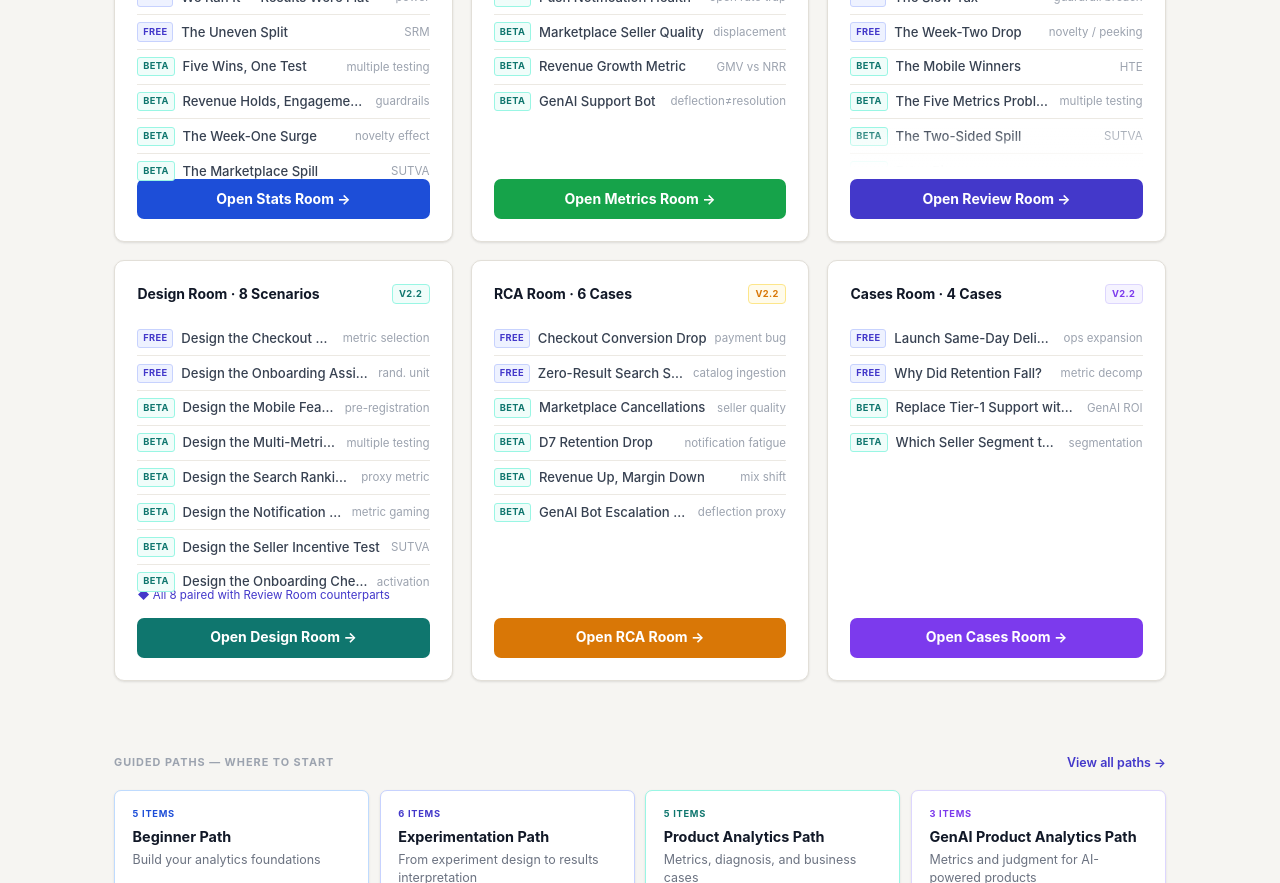
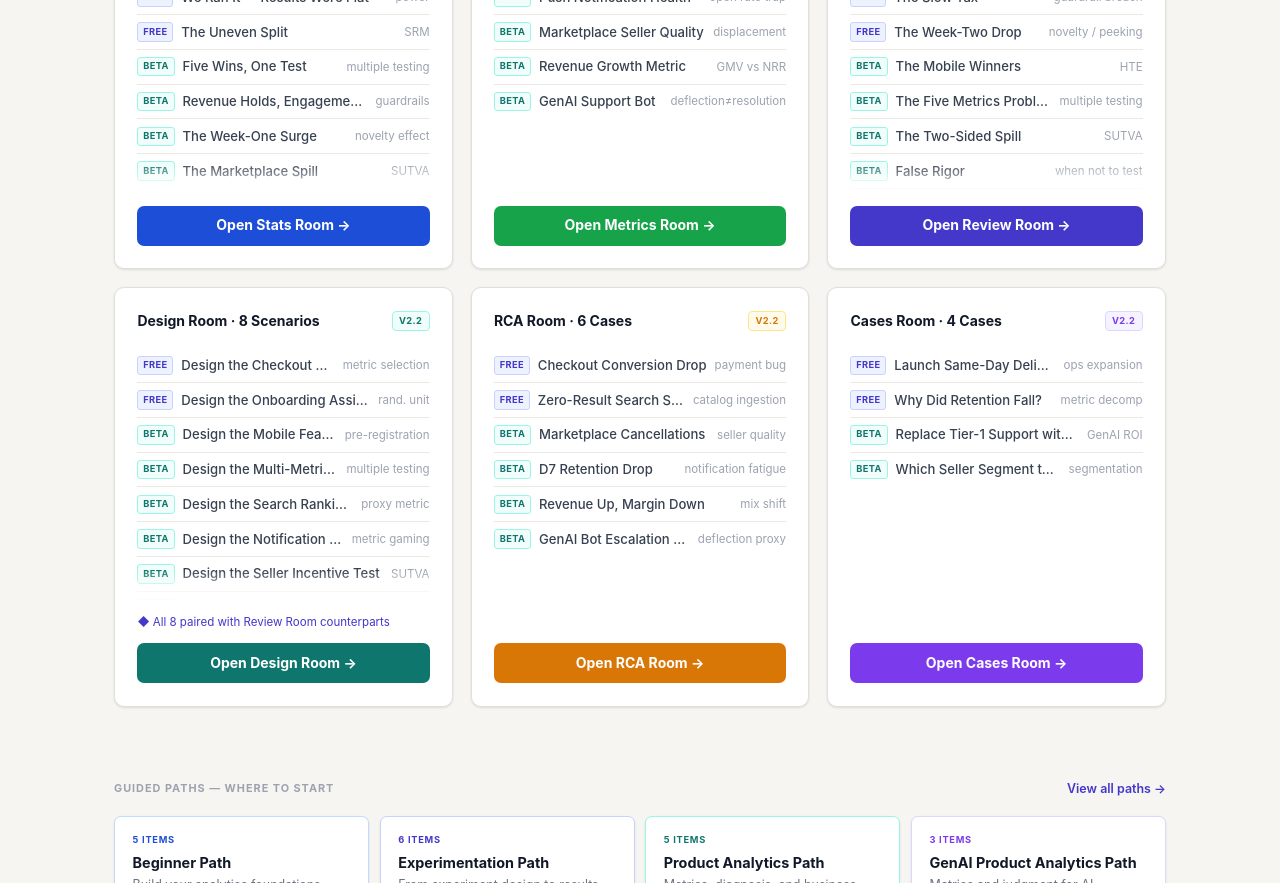
Before and after one commit to SidharthKriplani/experimentation-systems-lab, a React (Vite) app: page / in a window 1280 px wide. Shown: the part 1940-2823 px from the top of the page. Built offline with nearby package versions, Linux system fonts and the light colour scheme.

Commit message:
Fix Product Analytics Lab room card scrolling layout

```diff
--- a/src/index.css
+++ b/src/index.css
@@ -190,5 +190,13 @@ button { font-family: inherit; }
   color: var(--text-dim);
 }
 
+/* ── Room-list card scroll area — hide scrollbar, preserve scroll behavior ── */
+.room-list-scroll {
+  scrollbar-width: none; /* Firefox */
+}
+.room-list-scroll::-webkit-scrollbar {
+  display: none; /* Chrome, Safari, Edge */
+}
+
 /* ── Metric table — base table reset for the runner ─────────────────────── */
 table { border-collapse: collapse; }
--- a/src/pages/Home.jsx
+++ b/src/pages/Home.jsx
@@ -398,24 +398,31 @@ export function Home({ onNavigate, onStartScenario }) {
 }
 
 // ─── RoomList card ────────────────────────────────────────────────────────────
-// Equal-height cards: flex column layout with scrollable list body and
-// CTA button always pinned at the bottom.
-// Subtle fade gradient appears when list has more items than the visible window.
-const LIST_MAX_HEIGHT = '256px'; // ~8 item rows visible before scroll kicks in
+// Fixed-height card (420px) with three non-overlapping zones:
+//   1. Header — flex-shrink: 0
+//   2. Scroll area — flex: 1; min-height: 0  ← the critical pair for flex overflow
+//   3. Footer + CTA — flex-shrink: 0
+//
+// min-height: 0 overrides the flex default (auto) so the scroll area actually
+// shrinks when the card is constrained, enabling overflow-y: auto to work.
+// Scrollbar is hidden via .room-list-scroll CSS class (see index.css).
+// Fade gradient is always rendered as a scroll affordance hint.
 
 function RoomList({ label, labelColor, labelBg, labelBorder, items, btnColor, btnLabel, onOpen, footer }) {
-  const hasOverflow = items.length > 8;
-
   return (
     <div style={{
       background: 'var(--surface)', border: '1px solid var(--border)',
       borderRadius: 'var(--radius-lg)', padding: '1.4rem',
       boxShadow: 'var(--shadow-sm)',
       display: 'flex', flexDirection: 'column',
+      height: '420px',  /* fixed card height — all 6 cards same size */
     }}>
 
-      {/* ── Card header ── */}
-      <div style={{ display: 'flex', alignItems: 'center', justifyContent: 'space-between', marginBottom: '1rem' }}>
+      {/* ── Zone 1: Header ── */}
+      <div style={{
+        display: 'flex', alignItems: 'center', justifyContent: 'space-between',
+        marginBottom: '1rem', flexShrink: 0,
+      }}>
         <span style={{ fontWeight: 700, fontSize: '0.875rem', color: 'var(--text)' }}>{label}</span>
         <span style={{
           fontSize: '0.58rem', fontWeight: 700, color: labelColor,
@@ -424,20 +431,15 @@ function RoomList({ label, labelColor, labelBg, labelBorder, items, btnColor, bt
         }}>V2.2</span>
       </div>
 
-      {/* ── Scrollable list body with fade ── */}
-      <div style={{
-        position: 'relative',
-        marginBottom: footer ? '0.5rem' : '0.75rem',
-        /* flex: 1 intentionally omitted — list stays at natural height,
-           gap between list and button is handled by marginTop: auto on button */
-      }}>
-        <div style={{
-          overflowY: hasOverflow ? 'auto' : 'visible',
-          maxHeight: LIST_MAX_HEIGHT,
-          /* thin scrollbar */
-          scrollbarWidth: 'thin',
-          scrollbarColor: 'var(--border) transparent',
-        }}>
+      {/* ── Zone 2: Scroll area ── */}
+      {/* flex:1 + min-height:0 is the required pair — without min-height:0   */}
+      {/* the flex item refuses to shrink below content size and overflow:auto */}
+      {/* never activates. position:relative contains the fade overlay.        */}
+      <div style={{ flex: 1, minHeight: 0, position: 'relative' }}>
+        <div
+          className="room-list-scroll"
+          style={{ overflowY: 'auto', height: '100%' }}
+        >
           {items.map(([tier, title, concept], i) => (
             <div key={i} style={{
               display: 'flex', alignItems: 'center', gap: '0.5rem',
@@ -458,29 +460,24 @@ function RoomList({ label, labelColor, labelBg, labelBorder, items, btnColor, bt
             </div>
           ))}
         </div>
-
-        {/* Subtle bottom fade — shown only when list overflows */}
-        {hasOverflow && (
-          <div style={{
-            position: 'absolute', bottom: 0, left: 0, right: 0,
-            height: '2.5rem',
-            background: 'linear-gradient(to bottom, transparent, var(--surface))',
-            pointerEvents: 'none',
-          }} />
-        )}
+        {/* Subtle scroll-affordance fade — always rendered, pointer-events off */}
+        <div style={{
+          position: 'absolute', bottom: 0, left: 0, right: 0, height: '2rem',
+          background: 'linear-gradient(to bottom, transparent, var(--surface))',
+          pointerEvents: 'none',
+        }} />
       </div>
 
-      {/* ── Optional footer note ── */}
+      {/* ── Zone 3: Footer note + CTA ── */}
       {footer && (
         <div style={{
-          fontSize: '0.72rem', color: 'var(--accent)', marginBottom: '0.85rem',
+          fontSize: '0.72rem', color: 'var(--accent)',
+          marginTop: '0.65rem', flexShrink: 0,
           display: 'flex', alignItems: 'center', gap: '0.3rem',
         }}>
-          <span>{footer}</span>
+          {footer}
         </div>
       )}
-
-      {/* ── CTA — marginTop: auto pushes button to card bottom ── */}
       <button
         onClick={onOpen}
         style={{
@@ -488,7 +485,7 @@ function RoomList({ label, labelColor, labelBg, labelBorder, items, btnColor, bt
           background: btnColor, color: '#fff', border: 'none',
           borderRadius: 'var(--radius)', padding: '0.55rem',
           fontWeight: 700, fontSize: '0.875rem', cursor: 'pointer',
-          marginTop: 'auto',
+          marginTop: '0.75rem', flexShrink: 0,
         }}
       >
         {btnLabel}
```
